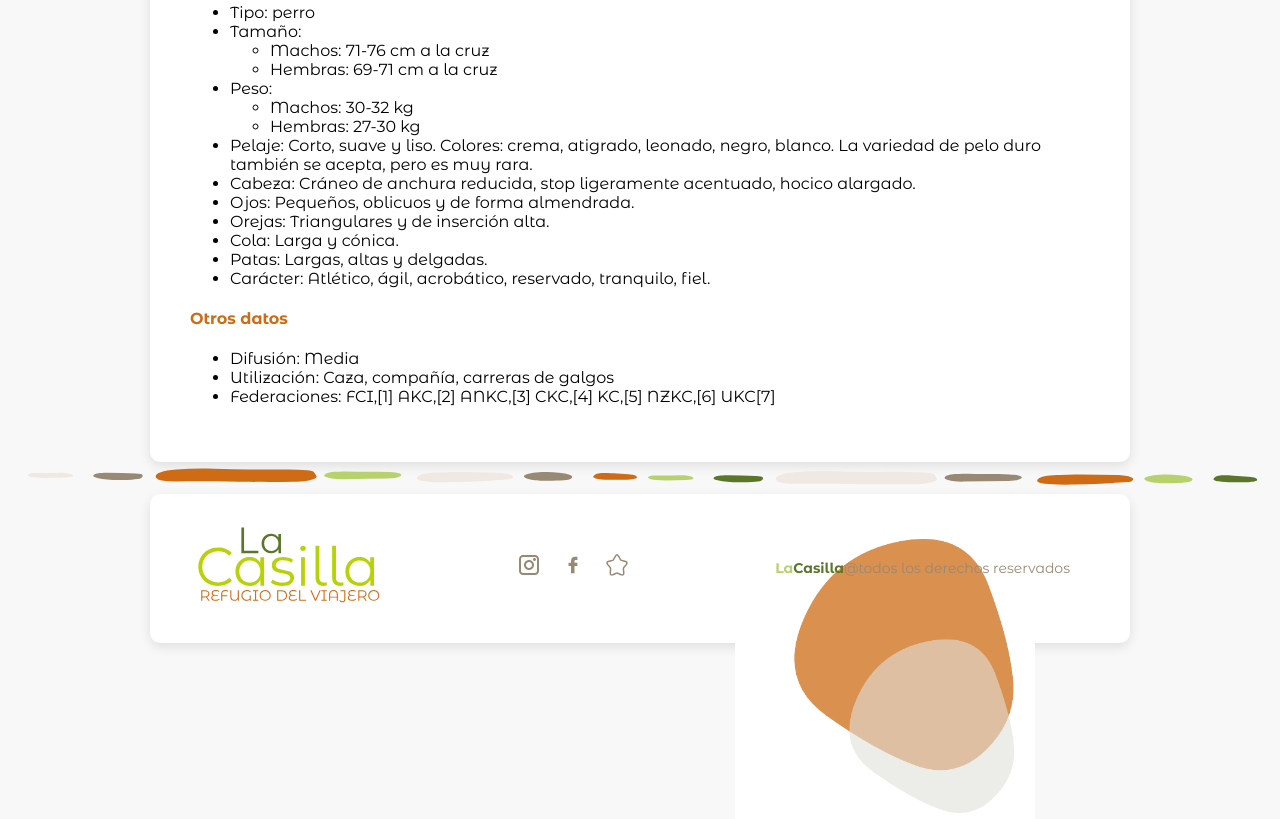
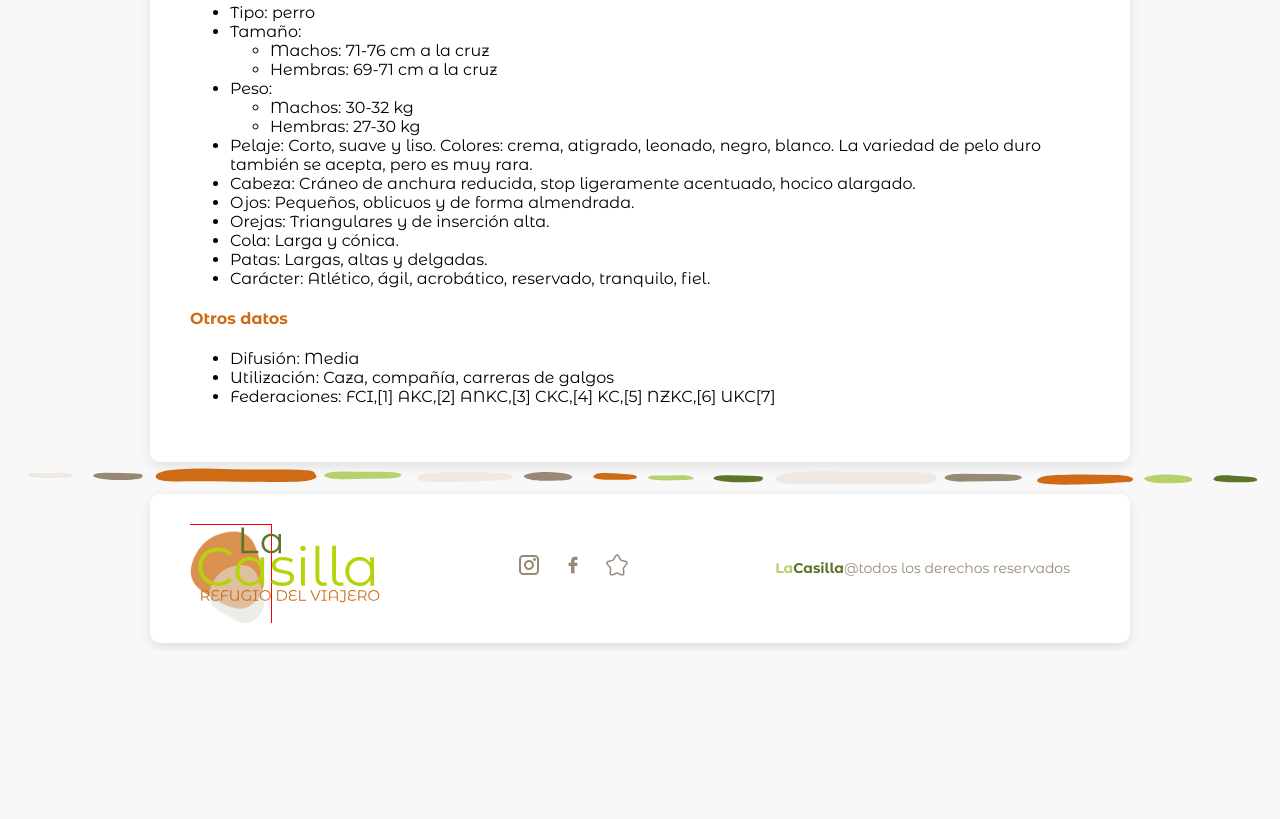
Before and after one commit to EstherAma/mi-proyecto-web, a plain HTML site: page index.html in a window 1280 px wide. Shown: the part 1500-2319 px from the top of the page. After the commit the page ends 2151 px from the top, so only its background shows below. Drawn offline with Linux system fonts and the light colour scheme.

Commit message:
cambios en el footer

```diff
--- a/assets/css/style.css
+++ b/assets/css/style.css
@@ -137,16 +137,11 @@ footer {
     display: flex;
     justify-content: space-between;
     align-items: center;
-    flex-wrap: wrap; /* Para que no se rompa en pantallas pequeñas */
+    flex-wrap: wrap;
+    position: relative;
+    overflow: hidden;
 }
 
-/* .footer-left,
-.footer-center,
-.footer-right {
-    display: flex;
-    align-items: left;
-    gap: 10px;
-} */
 
 /* Logo en el footer */
 .footer-left img {
@@ -171,21 +166,60 @@ footer {
   z-index: 1;
   padding: 20px;
 }
-
-.footer-right::before {
+/* Estilo para escritorio */
+/* .footer-right::before {
   content: "";
   position: absolute;
-  left: -20px;   /* Ajusta según tu diseño */
-  top: -20px;    /* Ajusta también esto */
-  width: 300px;
-  height: 300px;
-  background-image: url('../../img/mancha\ naranja.png'); /* Asegúrate de usar la ruta correcta */
+  left: -10;
+  top: -10;
+  width: 200px;
+  height: 200px;
+  background-image: url('../../img/mancha\ naranja.png');
   background-size: contain;
   background-repeat: no-repeat;
-  background-position: left;
-  opacity: 1;   /* Puedes ajustar la transparencia */
-  z-index: -1;    /* Lo pone detrás del texto */
+  background-position: left top;
+  opacity: 1;
+  z-index: -1;
+} */
+.footer::before {
+    content: "";
+    position: absolute;
+    left: -20px;
+    top: 10px;
+    width: 100px;
+    height: 100px;
+    background-image: url("../../img/mancha naranja.png");
+    background-size: contain;
+    background-repeat: no-repeat;
+    /* background-position: left top; */
+    border: 1px solid red;
+    opacity: 1;
+    z-index: 0; /* detrás del contenido */
 }
+.footer-left,
+.footer-center,
+.footer-right {
+    position: relative;
+    z-index: 1; /* Asegura que estén encima del ::before */
+}
+@media (max-width: 768px) {
+    .footer::before {
+        left: auto;
+        right: 0px;
+        top: 0;
+        background-position: right;
+    }
+}
+
+/*
+@media (max-width: 768px) {
+  .footer-right::before {
+    left: auto;
+    right: -20px;
+    top: -20px;
+    background-position: right top;
+  }
+} */
 
 
 /* Redes sociales */
@@ -198,7 +232,6 @@ footer {
     color: #988974;
     transition: transform 0.3s, color 0.3s;
 }
-
 .social-icons img {
     width: 24px;
     height: 24px;
@@ -209,6 +242,7 @@ footer {
     transform: scale(1.2);
     color: #ce6b14;
 }
+
 .la {
     color: #b7d26c;
     font-weight: bold;
--- a/index.html
+++ b/index.html
@@ -97,7 +97,7 @@
         </div>
         <div class="footer-center">
             <div class="social-icons">
-                <a href="#" target="_blank"><img src="img/LA CASILLA marron/instagram.svg" alt="Instagram"></a>
+                <a href="https://www.instagram.com/lacasilladearchidona/#" target="_blank"><img src="img/LA CASILLA marron/instagram.svg" alt="Instagram"></a>
                 <a href="#" target="_blank"><img src="img/LA CASILLA marron/facebook.svg" alt="Facebook"></a>
                 <a href="#" target="_blank"><img src="img/LA CASILLA marron/star.svg" alt="Google"></a>
 
```
